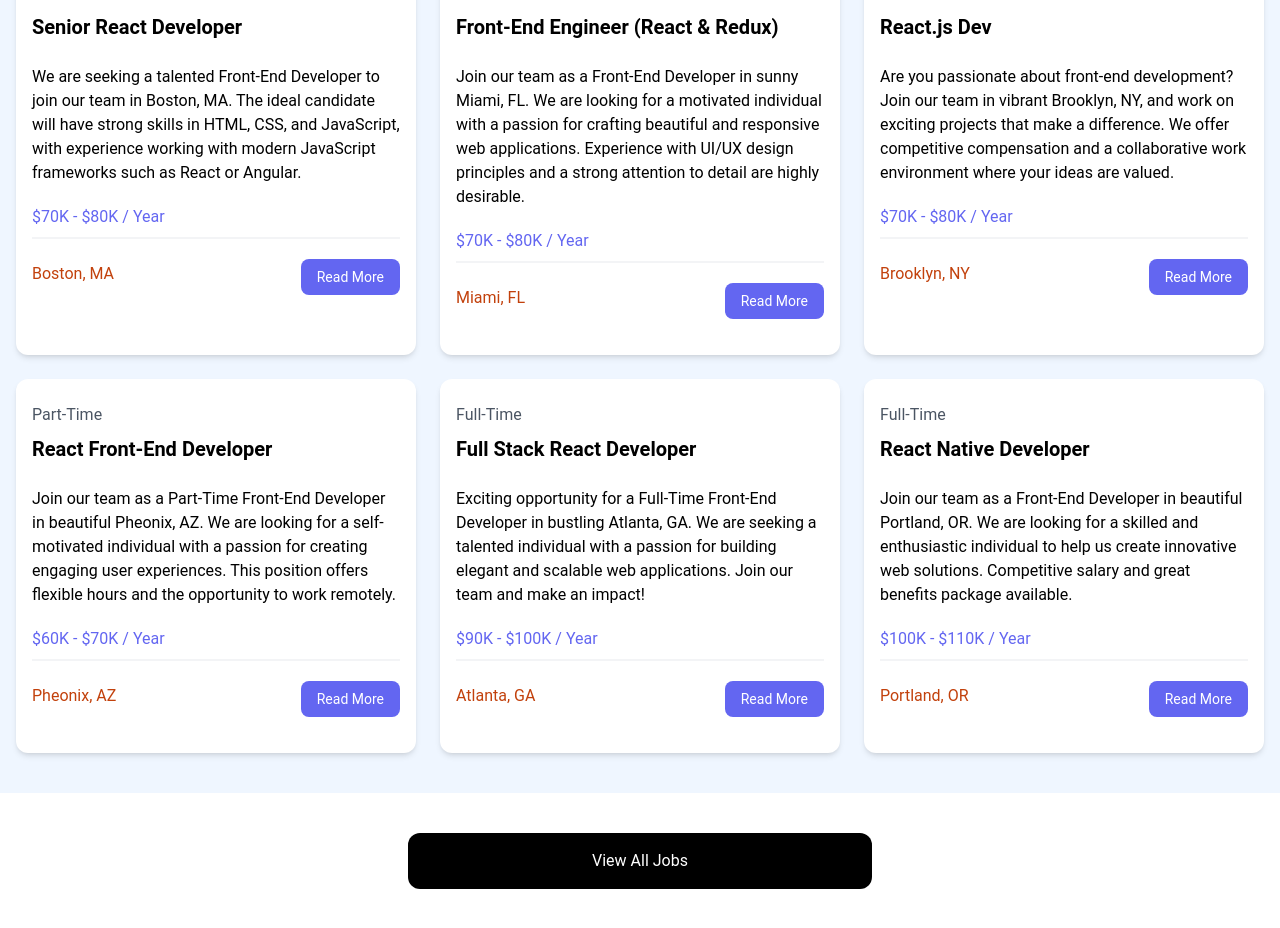
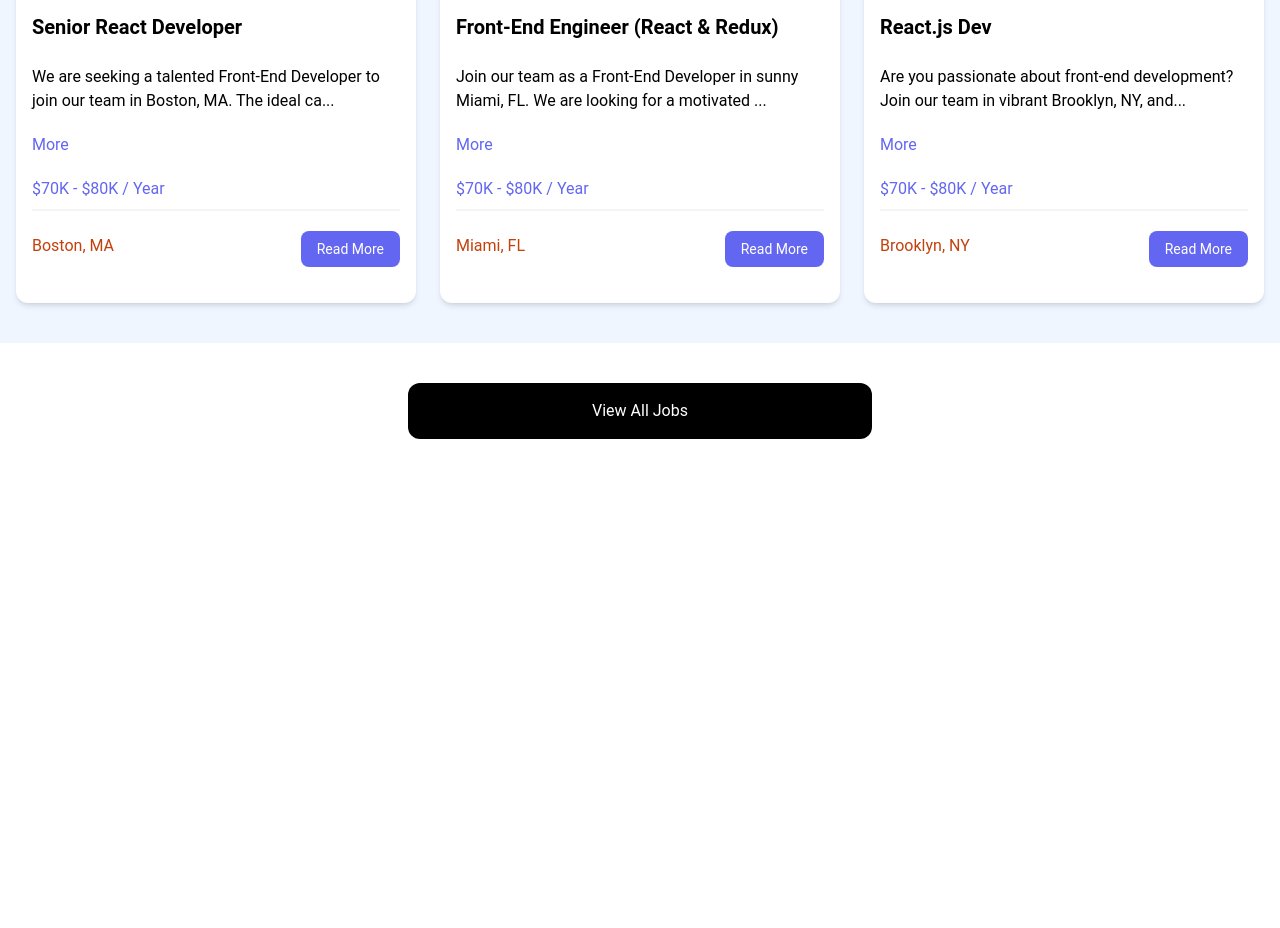
Before and after one commit to lxarmas/react-job-app, a React (Vite) app: page / in a window 1280 px wide. Shown: the part 704-1632 px from the top of the page. After the commit the page ends 1183 px from the top, so only its background shows below. Built offline with nearby package versions, Linux system fonts and the light colour scheme.

Commit message:
add-event-to-data

```diff
--- a/src/App.jsx
+++ b/src/App.jsx
@@ -2,6 +2,7 @@ import Navbar from "./components/Navbar";
 import Hero from "./components/Hero";
 import AllCards from "./components/AllCards";
 import JobsLists from "./components/JobsLists";
+import ButtonAllJobs from "./components/ButtonAllJobs";
 
 const App = () => {
 
@@ -11,27 +12,8 @@ const App = () => {
     <Navbar/>
     <Hero/>
     <AllCards />
-    <JobsLists/>
-
-
-
-
-
-
-
-
-
-    <section className="m-auto max-w-lg my-10 px-6">
-      <a
-        href="jobs.html"
-        className="block bg-black text-white text-center py-4 px-6 rounded-xl hover:bg-gray-700"
-        >View All Jobs</a
-      >
-    </section>
-
-
-
-
+    <JobsLists />
+    <ButtonAllJobs/>
     </>
   )
 }
--- /dev/null
+++ b/src/components/ButtonAllJobs.jsx
@@ -0,0 +1,15 @@
+const ButtonAllJobs = () => {
+  return (
+      <>
+    <section className="m-auto max-w-lg my-10 px-6">
+      <a
+        href='/jobs'
+        className="block bg-black text-white text-center py-4 px-6 rounded-xl hover:bg-gray-700"
+        >View All Jobs</a
+      >
+    </section>
+      </>
+  )
+}
+
+export default ButtonAllJobs
--- a/src/components/JobList.jsx
+++ b/src/components/JobList.jsx
@@ -1,26 +1,38 @@
+import React, { useState } from "react";
 
+const JobList = ({ job }) => {
+  const [showFullDescription, setShowFullDescription] = useState(false);
 
-const JobList = ({job}) => {
+  const toggleDescription = () => {
+    setShowFullDescription(!showFullDescription);
+  };
+
+  const description =
+    showFullDescription ? job.description : job.description.substring(0, 90) + "...";
+
   return (
     <div className="bg-white rounded-xl shadow-md relative">
       <div className="p-4">
         <div className="mb-6">
-                  <div className="text-gray-600 my-2">{job.type }</div>
-                  <h3 className="text-xl font-bold">{job.title }</h3>
+          <div className="text-gray-600 my-2">{job.type}</div>
+          <h3 className="text-xl font-bold">{job.title}</h3>
         </div>
 
-              <div className="mb-5">
-                  {job.description }
-              </div>
-
-                <h3 className="text-indigo-500 mb-2">{ job.salary} / Year</h3>
+        <div className="mb-5">{description}</div>
+        <button
+          onClick={toggleDescription}
+          className="text-indigo-500 mb-5 hover:text-indigo-600"
+        >
+          {showFullDescription ? "Less" : "More"}
+        </button>
+        <h3 className="text-indigo-500 mb-2">{job.salary} / Year</h3>
 
         <div className="border border-gray-100 mb-5"></div>
 
         <div className="flex flex-col lg:flex-row justify-between mb-4">
           <div className="text-orange-700 mb-3">
             <i className="fa-solid fa-location-dot text-lg"></i>
-                    { job.location}
+            {job.location}
           </div>
           <a
             href={`/job/${job.id}`}
@@ -31,7 +43,7 @@ const JobList = ({job}) => {
         </div>
       </div>
     </div>
-  )
-}
+  );
+};
 
-export default JobList
+export default JobList;
--- a/src/components/JobsLists.jsx
+++ b/src/components/JobsLists.jsx
@@ -2,6 +2,7 @@ import jobs from '../jobs.json'
 import JobList from './JobList'
 
 const JobsLists = () => {
+  const recentJobs = jobs.slice( 0, 3 );
 
   return (
    <section className="bg-blue-50 px-4 py-10">
@@ -10,7 +11,7 @@ const JobsLists = () => {
           Browse Jobs
         </h2>
         <div className="grid grid-cols-1 md:grid-cols-3 gap-6">
-          {jobs.map( ( job ) => (
+          {recentJobs.map( ( job ) => (
 
             <JobList key={job.id } job={ job} />
           ) )}
```
Lines whose indentation alone changed are shown as unchanged.
